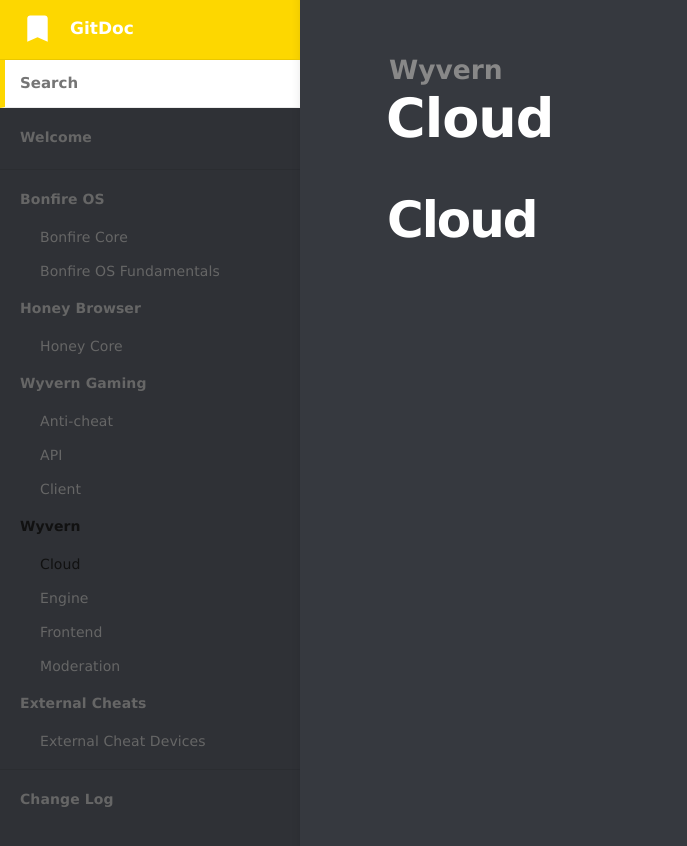
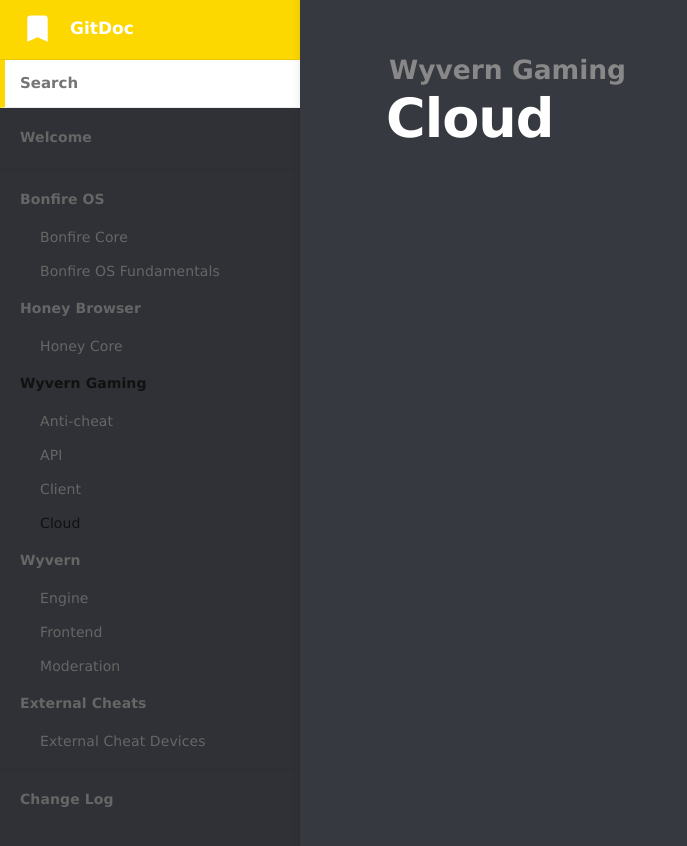
Before and after one commit to MidasTouch-MT/MidasTouch-MT.github.io, a Jekyll site: the page built from _docs/wyvern-gaming/cloud.md, in a window 1280 px wide. Shown: the top 846 px of the page, without its empty margins (0-687 px from the left). Built offline with Jekyll 4.4.1, drawn with Linux system fonts in a browser that asks for light colours.

Commit message:
Update and rename _docs/wyvern/cloud.md to _docs/wyvern-gaming/cloud.md

```diff
--- a/_docs/wyvern/cloud.md
+++ b/_docs/wyvern-gaming/cloud.md
@@ -1,7 +1,5 @@
 ---
 title: Cloud
-category: Wyvern
+category: Wyvern Gaming
 order: 4
 ---
-
-# Cloud
```
